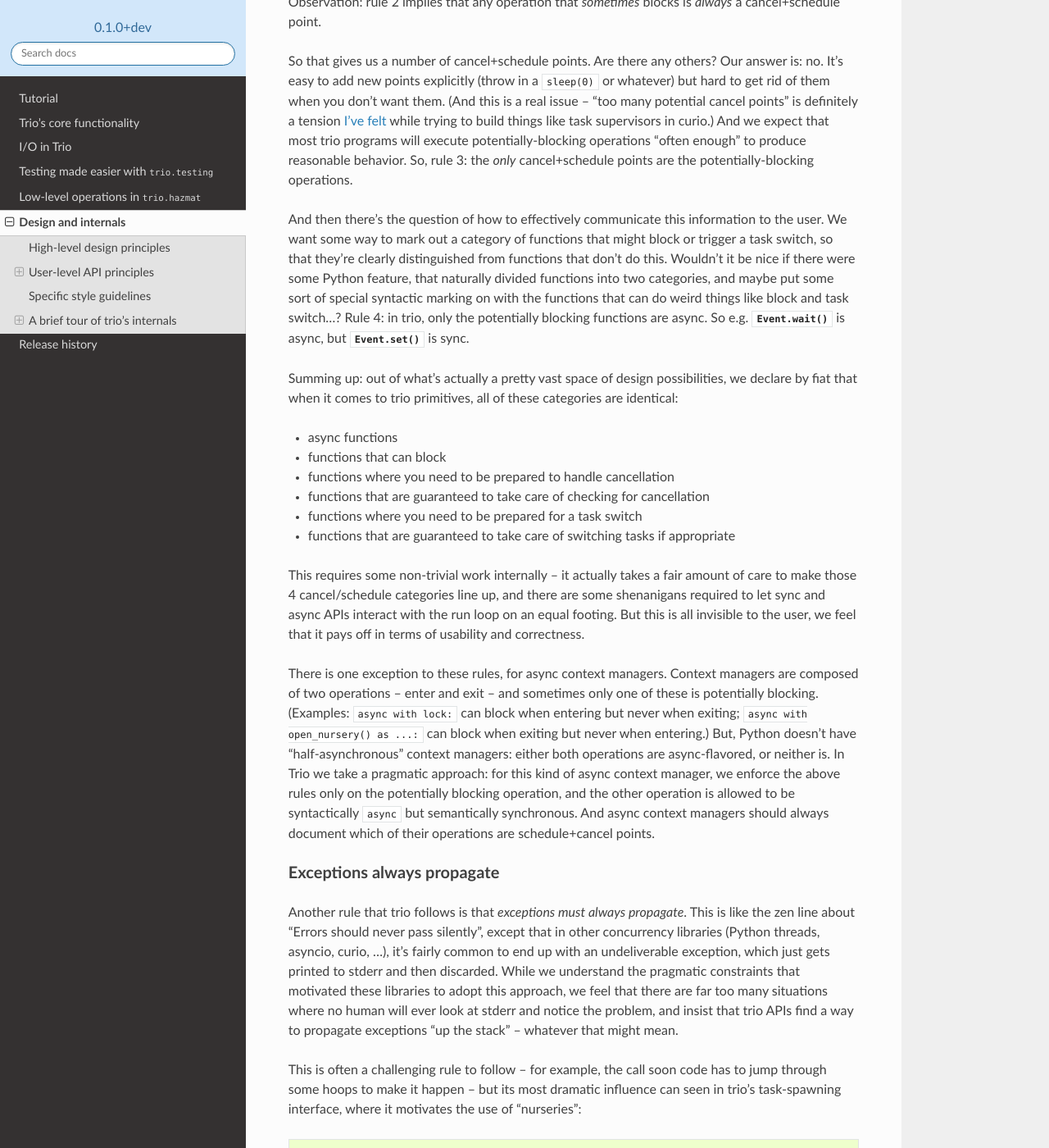
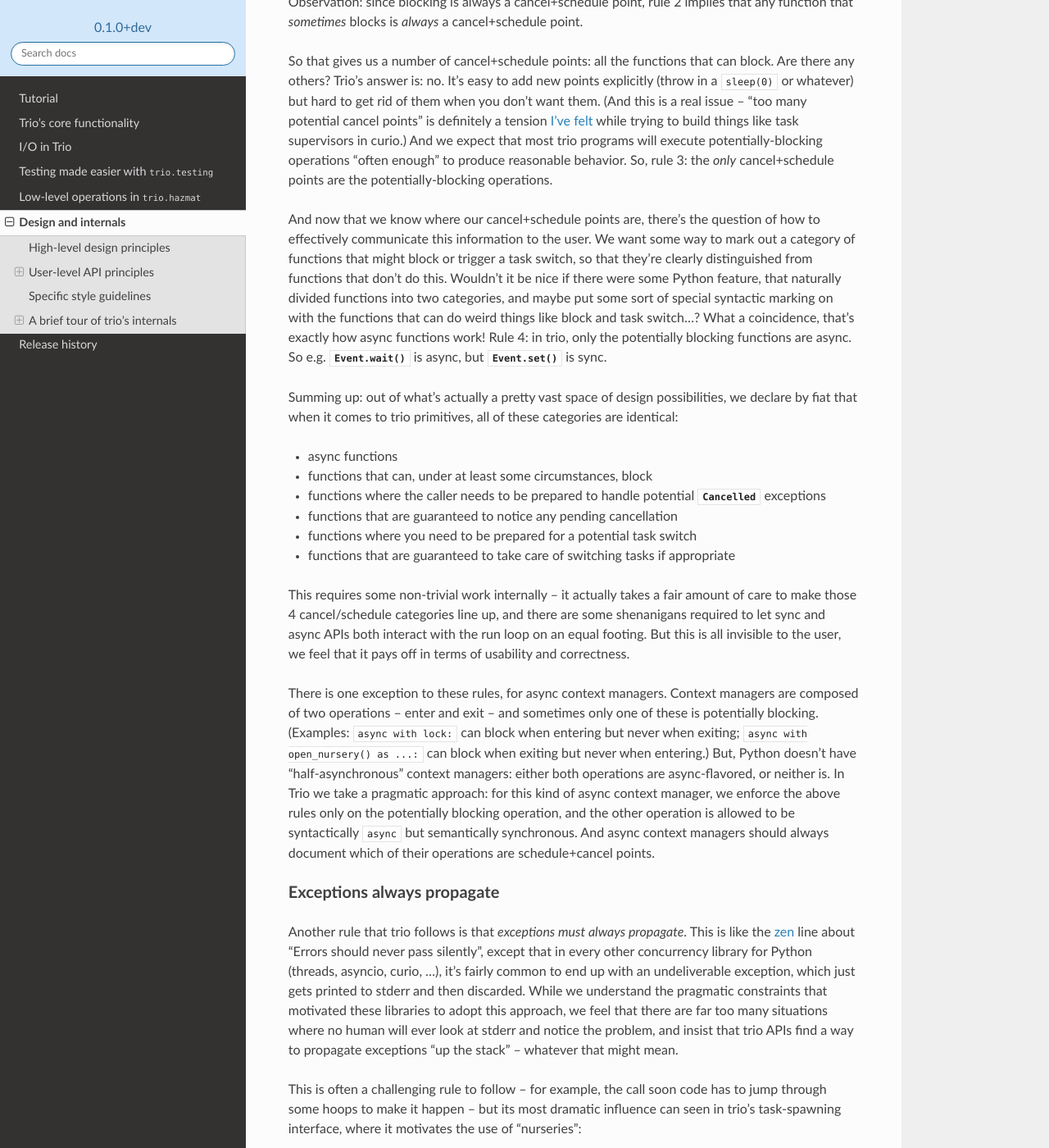
Before and after one commit to GangCheng0619/trio-py-app, a Sphinx documentation site: the page built from docs/source/design.rst, in a window 1280 px wide and 1400 px high, scrolled down 3878 px. Shown: the whole window at 82% size. Built offline with Sphinx 7.4.7 and the Read the Docs theme 2.0.0, drawn with Linux system fonts in a browser that asks for light colours; the version number is read from the project's files by our own code; some of the changed text lies outside the part shown.

Commit message:
[docs] Small wording improvements

```diff
--- a/docs/source/design.rst
+++ b/docs/source/design.rst
@@ -217,18 +217,20 @@ cancel+schedule point, regardless of runtime conditions. This is
 because we want it to be possible to determine whether some code has
 "enough" cancel/schedule points by reading the source code.
 
-In fact, to make this even simpler, we require that this be
-determined without looking at the function arguments: each
-*function* is either a cancel+schedule point, or it isn't.
+In fact, to make this even simpler, we make it so you don't even have
+to look at the function arguments: each *function* is either a
+cancel+schedule point on *every* call or on *no* calls.
 
-Observation: rule 2 implies that any operation that *sometimes* blocks
-is *always* a cancel+schedule point.
+Observation: since blocking is always a cancel+schedule point, rule 2
+implies that any function that *sometimes* blocks is *always* a
+cancel+schedule point.
 
-So that gives us a number of cancel+schedule points. Are there any
-others? Our answer is: no. It's easy to add new points explicitly
-(throw in a ``sleep(0)`` or whatever) but hard to get rid of them when
-you don't want them. (And this is a real issue – "too many potential
-cancel points" is definitely a tension `I've felt
+So that gives us a number of cancel+schedule points: all the functions
+that can block. Are there any others? Trio's answer is: no. It's easy
+to add new points explicitly (throw in a ``sleep(0)`` or whatever) but
+hard to get rid of them when you don't want them. (And this is a real
+issue – "too many potential cancel points" is definitely a tension
+`I've felt
 <https://github.com/dabeaz/curio/issues/149#issuecomment-269745283>`__
 while trying to build things like task supervisors in curio.) And we
 expect that most trio programs will execute potentially-blocking
@@ -236,33 +238,36 @@ operations "often enough" to produce reasonable behavior. So, rule 3:
 the *only* cancel+schedule points are the potentially-blocking
 operations.
 
-And then there's the question of how to effectively communicate this
-information to the user. We want some way to mark out a category of
-functions that might block or trigger a task switch, so that they're
-clearly distinguished from functions that don't do this. Wouldn't it
-be nice if there were some Python feature, that naturally divided
-functions into two categories, and maybe put some sort of special
-syntactic marking on with the functions that can do weird things like
-block and task switch...? Rule 4: in trio, only the potentially
-blocking functions are async. So e.g. :meth:`Event.wait` is async, but
-:meth:`Event.set` is sync.
+And now that we know where our cancel+schedule points are, there's the
+question of how to effectively communicate this information to the
+user. We want some way to mark out a category of functions that might
+block or trigger a task switch, so that they're clearly distinguished
+from functions that don't do this. Wouldn't it be nice if there were
+some Python feature, that naturally divided functions into two
+categories, and maybe put some sort of special syntactic marking on
+with the functions that can do weird things like block and task
+switch...? What a coincidence, that's exactly how async functions
+work! Rule 4: in trio, only the potentially blocking functions are
+async. So e.g. :meth:`Event.wait` is async, but :meth:`Event.set` is
+sync.
 
 Summing up: out of what's actually a pretty vast space of design
 possibilities, we declare by fiat that when it comes to trio
 primitives, all of these categories are identical:
 
 * async functions
-* functions that can block
-* functions where you need to be prepared to handle cancellation
-* functions that are guaranteed to take care of checking for cancellation
-* functions where you need to be prepared for a task switch
+* functions that can, under at least some circumstances, block
+* functions where the caller needs to be prepared to handle
+  potential :exc:`Cancelled` exceptions
+* functions that are guaranteed to notice any pending cancellation
+* functions where you need to be prepared for a potential task switch
 * functions that are guaranteed to take care of switching tasks if
   appropriate
 
 This requires some non-trivial work internally – it actually takes a
 fair amount of care to make those 4 cancel/schedule categories line
 up, and there are some shenanigans required to let sync and async APIs
-interact with the run loop on an equal footing. But this is all
+both interact with the run loop on an equal footing. But this is all
 invisible to the user, we feel that it pays off in terms of usability
 and correctness.
 
@@ -285,15 +290,17 @@ Exceptions always propagate
 ~~~~~~~~~~~~~~~~~~~~~~~~~~~
 
 Another rule that trio follows is that *exceptions must always
-propagate*. This is like the zen line about "Errors should never pass
-silently", except that in other concurrency libraries (Python threads,
-asyncio, curio, ...), it's fairly common to end up with an
-undeliverable exception, which just gets printed to stderr and then
-discarded. While we understand the pragmatic constraints that
-motivated these libraries to adopt this approach, we feel that there
-are far too many situations where no human will ever look at stderr
-and notice the problem, and insist that trio APIs find a way to
-propagate exceptions "up the stack" – whatever that might mean.
+propagate*. This is like the `zen
+<https://www.python.org/dev/peps/pep-0020/>`__ line about "Errors
+should never pass silently", except that in every other concurrency
+library for Python (threads, asyncio, curio, ...), it's fairly common
+to end up with an undeliverable exception, which just gets printed to
+stderr and then discarded. While we understand the pragmatic
+constraints that motivated these libraries to adopt this approach, we
+feel that there are far too many situations where no human will ever
+look at stderr and notice the problem, and insist that trio APIs find
+a way to propagate exceptions "up the stack" – whatever that might
+mean.
 
 This is often a challenging rule to follow – for example, the call
 soon code has to jump through some hoops to make it happen – but its
```
